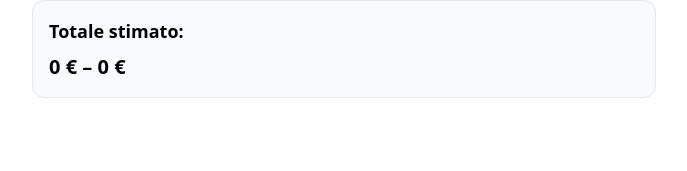
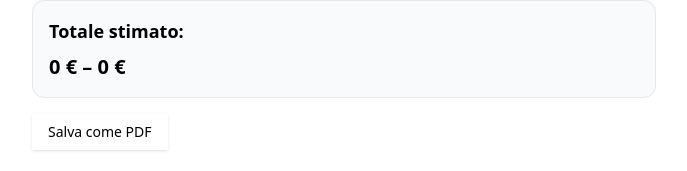
Before and after one commit to FlamingFury28/stima-costi-ristrutturazione, a React (Vite) app: page / in a window 1280 px wide. Shown: the part 1044-1215 px from the top of the page, without its empty margins (296-983 px from the left). Before the commit the page ends 1166 px from the top, so only its background shows below. Built offline with nearby package versions, Linux system fonts and the light colour scheme.

Commit message:
Fix rollup/npm error for Vercel deploy

```diff
--- a/package.json
+++ b/package.json
@@ -14,6 +14,7 @@
     "@radix-ui/react-slot": "^1.1.2",
     "class-variance-authority": "^0.7.1",
     "clsx": "^2.1.1",
+    "html2pdf.js": "^0.10.3",
     "lucide-react": "^0.484.0",
     "react": "^19.0.0",
     "react-dom": "^19.0.0",
--- a/src/App.jsx
+++ b/src/App.jsx
@@ -1,8 +1,9 @@
-import { useState } from "react";
+import { useState, useRef } from "react";
 import { Card, CardContent } from "@/components/ui/card";
 import { Input } from "@/components/ui/input";
 import { Label } from "@/components/ui/label";
 import { Button } from "@/components/ui/button";
+import html2pdf from "html2pdf.js";
 
 const costItems = [
   { id: "umidita", label: "Umidità di risalita", type: "area", min: 10, max: 20 },
@@ -28,6 +29,7 @@ export default function CostEstimator() {
   const [area, setArea] = useState(0);
   const [amiantoArea, setAmiantoArea] = useState(0);
   const [numBagni, setNumBagni] = useState(1);
+  const resultRef = useRef(null);
 
   const toggleItem = (id) => {
     setSelectedItems((prev) =>
@@ -50,6 +52,15 @@ export default function CostEstimator() {
     if (item.type === "bagni") return sum + item.max * numBagni;
     return sum + item.max;
   }, 0);
+
+  const handleDownloadPDF = () => {
+    if (resultRef.current) {
+      html2pdf()
+        .set({ margin: 1, filename: "stima_ristrutturazione.pdf", html2canvas: { scale: 2 } })
+        .from(resultRef.current)
+        .save();
+    }
+  };
 
   return (
     <div className="p-6 max-w-2xl mx-auto">
@@ -106,12 +117,13 @@ export default function CostEstimator() {
           </Card>
         ))}
       </div>
-      <div className="p-4 border rounded-xl bg-gray-50">
+      <div ref={resultRef} className="p-4 border rounded-xl bg-gray-50 mb-4">
         <h2 className="text-lg font-semibold mb-2">Totale stimato:</h2>
         <p className="text-xl font-bold">
           {totalMin.toLocaleString()} € – {totalMax.toLocaleString()} €
         </p>
       </div>
+      <Button onClick={handleDownloadPDF}>Salva come PDF</Button>
     </div>
   );
 }
```
Also changed, not shown: 1 other file (tests, documents, lock files or other folders).
